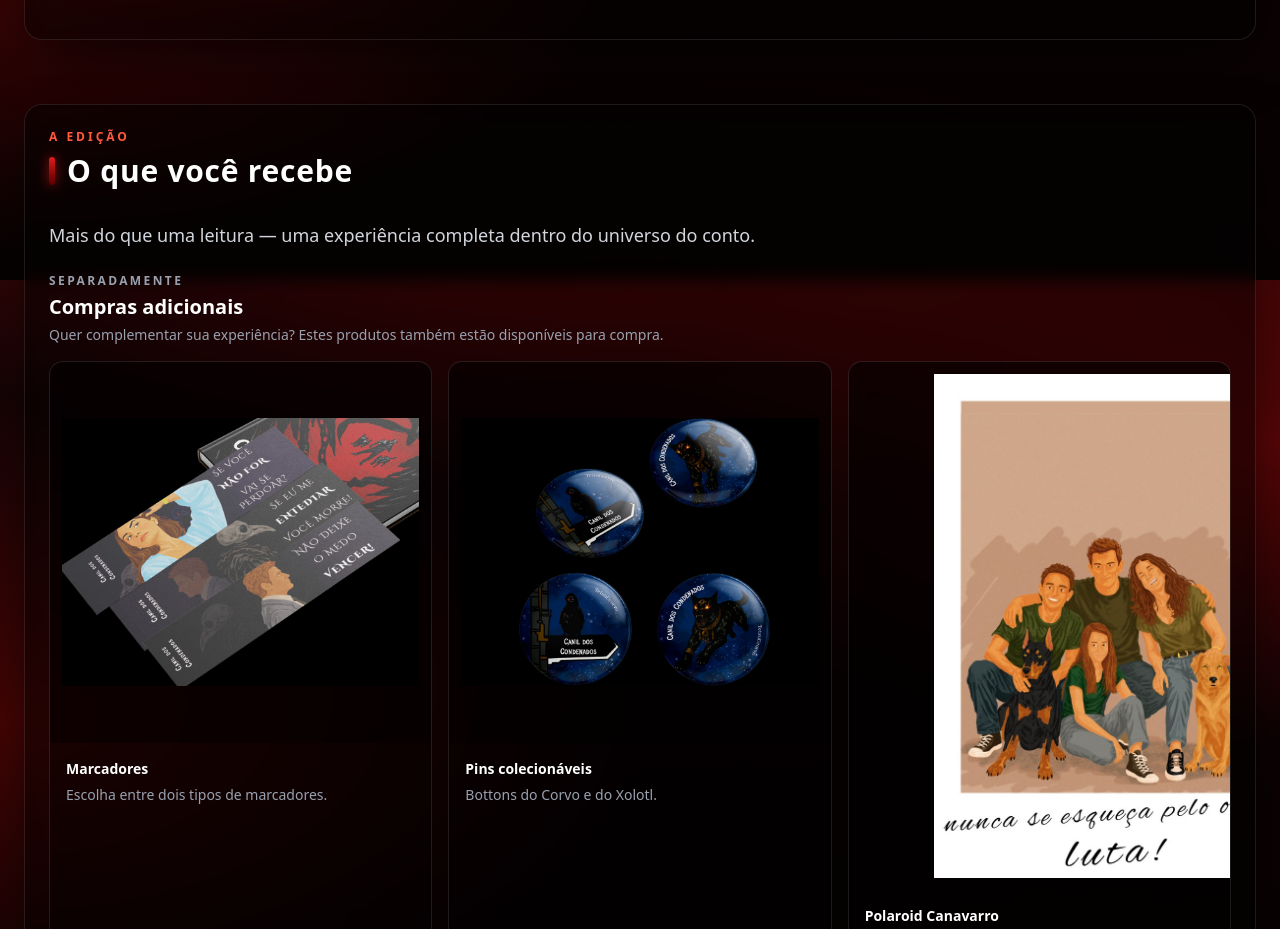
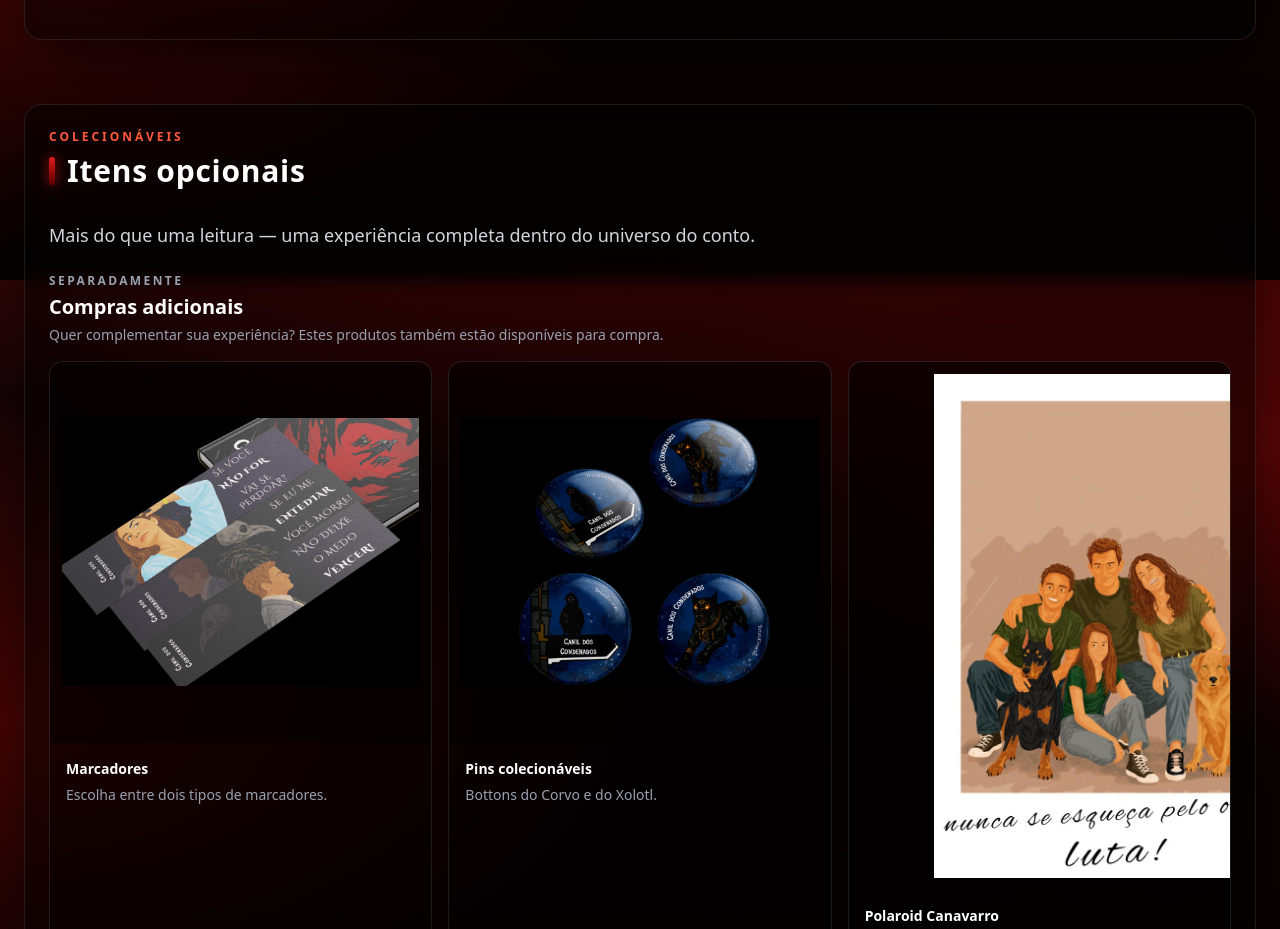
Before and after one commit to GabrielTadachi/tetsuucorvo-landingpage, a React (Vite) app: page /canil-dos-condenados in a window 1280 px wide. Shown: the part 2120-3049 px from the top of the page. Built offline with nearby package versions, Linux system fonts and the light colour scheme.

Commit message:
correção texto

```diff
--- a/src/data/works/canil-dos-condenados.ts
+++ b/src/data/works/canil-dos-condenados.ts
@@ -97,8 +97,8 @@ export const canilDosCondenados: Work = {
   },
 
   edition: {
-    eyebrow: 'A edição',
-    title: 'O que você recebe',
+    eyebrow: 'Colecionáveis',
+    title: 'Itens opcionais',
     intro: 'Mais do que uma leitura — uma experiência completa dentro do universo do conto.',
     extras: [
       {
```
